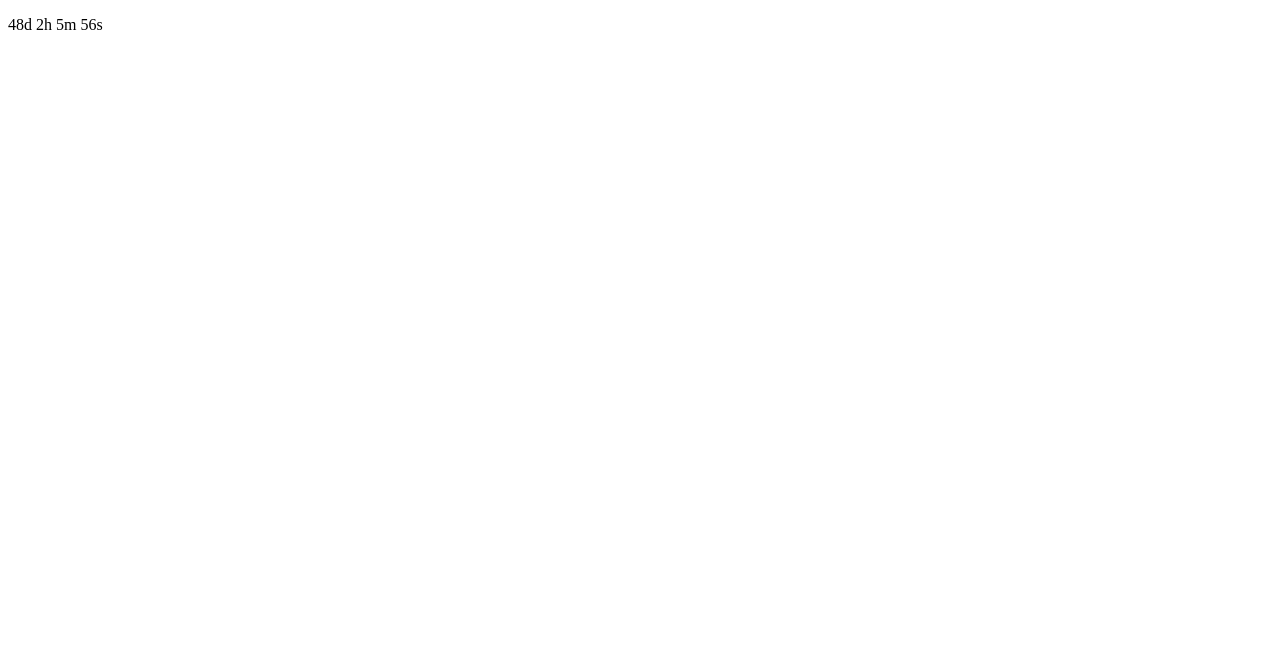
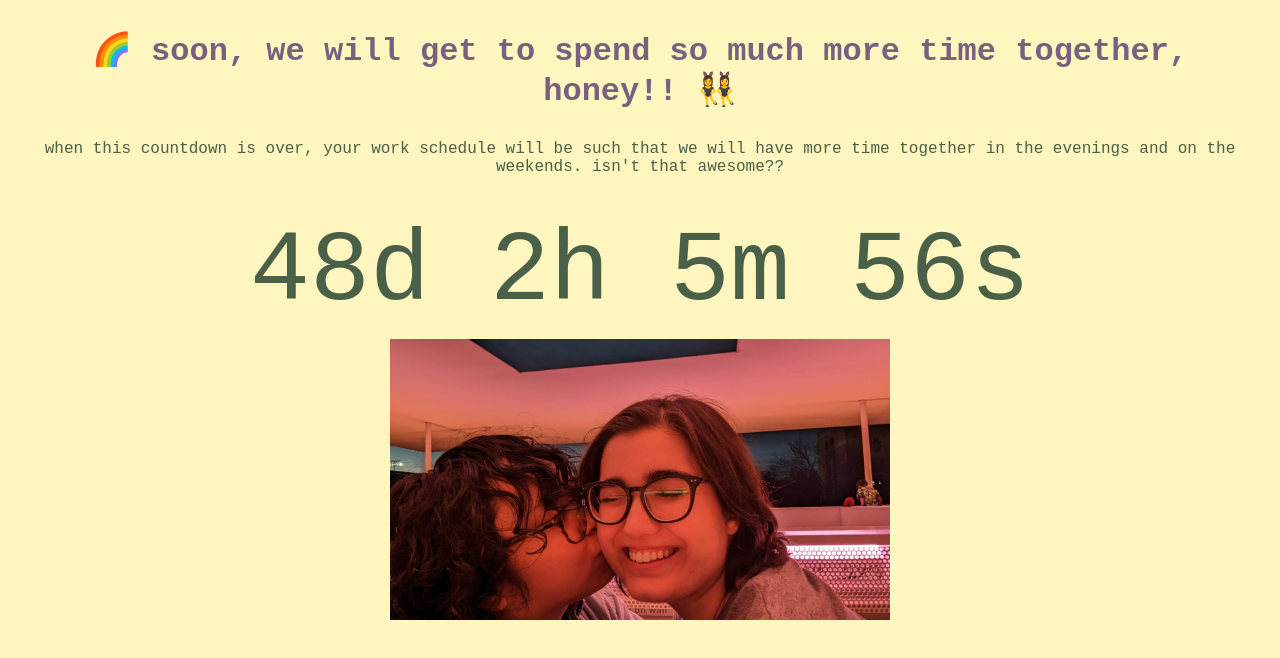
Before and after one commit to stirfry93/countdown-website, a plain HTML site: page index.html in a window 1280 px wide. Drawn offline with Linux system fonts and the light colour scheme.

Commit message:
Add colors, alignment, photo

```diff
--- a/index.html
+++ b/index.html
@@ -7,7 +7,10 @@
     </head>
 
     <body>
+        <h1>🌈 soon, we will get to spend so much more time together, honey!! 👯‍♀️</h1>
+        <p>when this countdown is over, your work schedule will be such that we will have more time together in the evenings and on the weekends. isn't that awesome??</p>
         <p id="demo"></p>
+        <img src="us.jpg">
     </body>
 
     <script src= "script.js"></script>
--- a/style.css
+++ b/style.css
@@ -0,0 +1,27 @@
+body {
+    background-color: rgb(255, 245, 191);
+    font-family: 'Courier New', Courier, monospace;
+}
+
+h1 {
+    color: rgb(122, 96, 128);
+    text-align: center;
+    margin: 30px;
+}
+
+p {
+    color: rgb(75, 96, 72);
+    text-align: center;
+}
+
+#demo {
+    font-size: 100px;
+    margin-top: 40px;
+    margin-bottom: 10px;
+}
+
+img {
+    width: 500px;
+    display: block;
+    margin: auto;
+}
```
Also changed, not shown: us.jpg (added).
